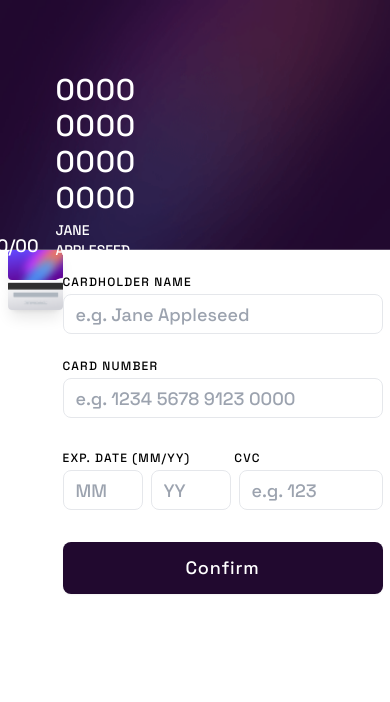
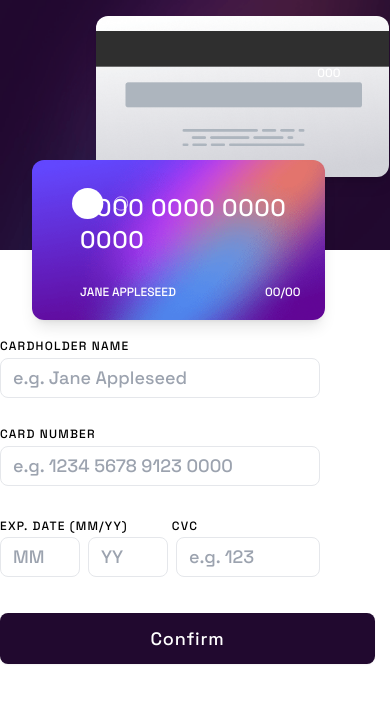
Before and after one commit to juniorthx3/interactive-cards-details-form, a React (Create React App) app: page / in a window 390 px wide. Shown: the top 702 px of the page. Built offline with nearby package versions, Linux system fonts and the light colour scheme.

Commit message:
Working on Mobile View

```diff
--- a/src/App.js
+++ b/src/App.js
@@ -15,7 +15,7 @@ function App() {
   return (
     <section>
       <BackgroundImage />
-      <div className="container relative mx-auto flex">
+      <div className="box">
         <Card cardInfo={cardInfo} />
         <Form cardInfo={cardInfo} setCardInfo={setCardInfo}/>
       </div>
--- a/src/components/BackgroundImage.jsx
+++ b/src/components/BackgroundImage.jsx
@@ -5,8 +5,8 @@ const BackgroundImage = () => {
   return (
     <>
         {/* Insertion of images for both desktop and mobile */}
-        <img src={mainDesktop} alt="" className="sm:hidden md:block fixed top-0 left-0 bg-cover"/>
-        <img src={mainMobile} alt="" className="sm:block fixed top-0 left-0 bg-cover w-full md:hidden"/>
+        <img src={mainDesktop} alt="" className="bg-image-desktop"/>
+        <img src={mainMobile} alt="" className="bg-image-mobile"/>
     </>
   )
 }
--- a/src/components/Card.jsx
+++ b/src/components/Card.jsx
@@ -5,14 +5,13 @@ import cardLogo from '../images/card-logo.svg'
 const Card = ({ cardInfo }) => {
   const {cardHolder, idCard, month, expiryYear, cvc} = cardInfo
   return (
-    <section>
+    <section className='relative grow-1 shrink-0 basis-auto'>
           <div className='Front'>
               <img src={bgCardFront} alt="" className='imgFront'/>
               <img src={cardLogo} alt="" className='logo'/>
               <div className="idCard">{idCard !== "" ? idCard : "0000 0000 0000 0000"}</div>
               <div className="cardHolder">{cardHolder !== "" ? cardHolder :"Jane Appleseed"}</div>
               <div className="month">{month !== "" ? month : "00"}/{expiryYear !== "" ? expiryYear : "00"}</div>
-
           </div>
           <div className="Back">
               <img src={bgCardBack} alt="" className='imgBack' />
--- a/src/components/Form.jsx
+++ b/src/components/Form.jsx
@@ -1,9 +1,10 @@
+import Validation from "./Validation"
 
 const Form = ({cardInfo, setCardInfo}) => {
   const {cardHolder, idCard, month, expiryYear, cvc} = cardInfo
   return (
     <section className="con-card">
-       <form>
+       <form className="h-96">
             <div className="card-field">
                     <label htmlFor="cardHolderName">Cardholder name</label>
                     <input type="text"
@@ -66,6 +67,7 @@ const Form = ({cardInfo, setCardInfo}) => {
                 <button type="submit" className="btn"> Confirm </button>
             </div>
         </form>
+        <Validation />
     </section>
   )
 }
--- /dev/null
+++ b/src/components/Validation.jsx
@@ -0,0 +1,13 @@
+import iconComplete from '../images/icon-complete.svg'
+const Validation = () => {
+  return (
+      <div className="hidden">
+        <img src={iconComplete} alt="" />
+        <h2 className="thankMessage">Thank you</h2>
+        <p>We've added your card details.</p>
+        <button id="continue">Continue</button>
+      </div>
+  )
+}
+
+export default Validation
--- a/src/index.css
+++ b/src/index.css
@@ -7,30 +7,44 @@
 @layer base {
     body{
         font-family: 'Space Grotesk', sans-serif;
+        font-size:18px;
+    },
+    *{
+        margin:0;
+        padding:0;
+        box-sizing:border-box;
     }
 }
 
-*{
-    margin:0;
-    padding:0;
+body{
+    @apply relative h-screen flex flex-col md:justify-center md:items-center;
 }
 
-body{
-    @apply relative w-screen h-screen flex justify-around items-center text-lg;
+/* BACKGROUND IMAGES (BACKGROUNDIMAGE.JSX) */
+.bg-image-desktop{
+    @apply sm:hidden md:block absolute top-0 left-0 h-screen;
 }
 
+.bg-image-mobile{
+    @apply sm:block absolute top-0 left-0 bg-cover w-full md:hidden;
+}
 
-/* Design Form Component */
+/* APP.JS */
+.box{
+    @apply relative max-w-full w-full h-full m-auto md:flex ;
+}
+
+/* (FORM.JSX) FORM DESIGN */
 .con-card{
-    @apply relative flex;
+    @apply relative grow-0 shrink basis-auto;
 }
 
 form{
-    @apply container flex flex-col justify-center
+    @apply container flex flex-col justify-center;
 }
 
 .card-field{
-    @apply flex flex-col pt-6;
+    @apply flex flex-col mb-6;
 }
 
 label{
@@ -38,7 +52,7 @@ label{
 }
 
 input{
-    @apply border rounded-lg h-10 w-80 p-3;
+    @apply border rounded-lg h-10 w-80 p-3 outline-0 font-light;
 }
 
 input:hover{
@@ -53,10 +67,14 @@ input:hover{
     @apply bg-input2
 }
 
+.error{
+    @apply tracking-tighter text-inputErrors text-xs font-medium pt-1 pl-1
+}
 
-/* Design Card Component */
+
+/* (CARD.JSX) Design Card Component */
 .imgFront, .imgBack{
-    @apply rounded shadow-lg;
+    @apply rounded-xl shadow-lg;
 }
 
 .Front, .Back{
@@ -64,11 +82,11 @@ input:hover{
 }
 
 .Front{
-    @apply md:top-3 md:-left-36;
+    @apply top-40 -right-8 w-3/4 md:w-full md:-top-3 md:-left-72 z-10
 }
 
 .Back {
-   @apply md:top-10 md:right-16;
+   @apply -top-36 left-24 w-3/4 md:w-full md:top-5 md:-left-44
 }
 
 .idCard, .cardHolder, .month, .expiryYear{
@@ -76,25 +94,21 @@ input:hover{
 }
 
 .logo{
-    @apply absolute top-7 left-10;
+    @apply absolute w-14 top-7 left-10 md:w-auto;
 }
 
 .idCard{
-   @apply bottom-16 left-12 text-3xl tracking-wide;
+    @apply bottom-16 left-12 text-2xl md:text-3xl tracking-wide;
 }
 
 .cardHolder{
-    @apply bottom-5 left-12 uppercase text-sm;
+    @apply bottom-5 left-12 uppercase text-xs md:text-sm;
 }
 
 .month{
-    @apply bottom-5 right-6;
+    @apply bottom-5 right-6 text-xs md:text-sm;
 }
 
 .cvc{
-    @apply absolute bottom-28 right-16;
+    @apply absolute bottom-24 right-12 text-xs md:text-lg md:bottom-28 md:right-16;
 }
-
-.error{
-    @apply tracking-tighter
-}
```
